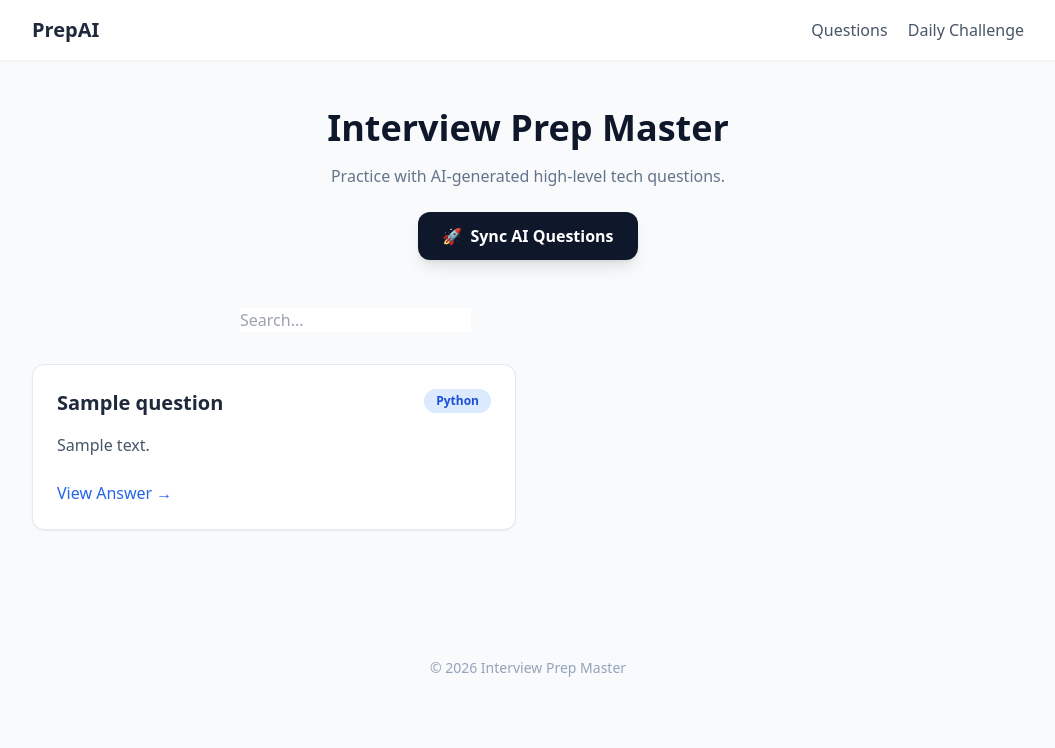
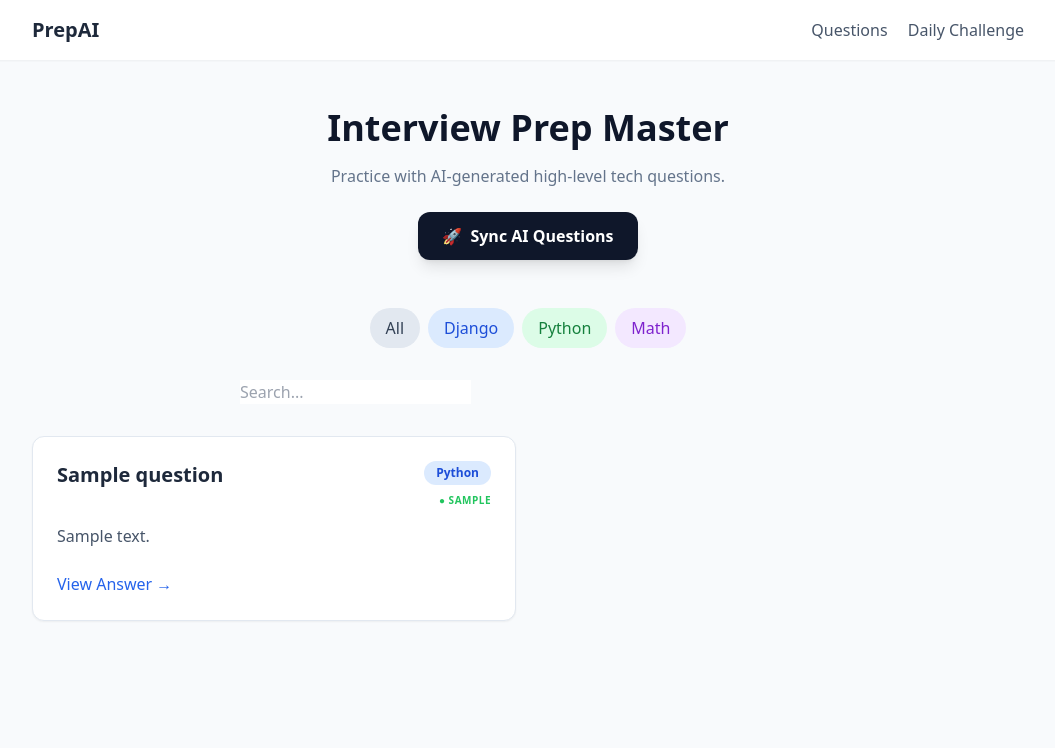
Before and after one commit to Shannnnn/interview-prep-tool, a Django app: page / in a window 1280 px wide. Shown: the top 748 px of the page, without its empty margins (112-1167 px from the left). Before the commit the page ends 677 px from the top, so only its background shows below. Run offline with Django 4.2, Linux system fonts and the light colour scheme; tables that the repository leaves empty hold one stand-in row (values such as "Sample post"); some libraries are stand-ins or nearby versions.

Commit message:
feat: complete v1 of Interview Prep Master with AI difficulty levels and HTMX filters

```diff
--- a/questions/models.py
+++ b/questions/models.py
@@ -10,6 +10,7 @@ class Question(models.Model):
     category = models.CharField(max_length=50, choices=STACK_CHOICES)
     body = models.TextField()
     answer = models.TextField()
+    difficulty = models.CharField(max_length=10, default='Mid')
 
     def __str__(self):
         return f"{self.title} ({self.get_category_display()})"
--- a/questions/templates/questions/partials/question_items.html
+++ b/questions/templates/questions/partials/question_items.html
@@ -2,9 +2,14 @@
 <div class="bg-white p-6 rounded-xl shadow-sm border border-slate-200 hover:shadow-md transition-shadow">
     <div class="flex justify-between items-start mb-4">
         <h2 class="text-xl font-bold text-slate-800">{{ question.title }}</h2>
-        <span class="px-3 py-1 bg-blue-100 text-blue-700 text-xs font-semibold rounded-full">
-            {{ question.get_category_display }}
-        </span>
+        <div class="flex flex-col items-end gap-2">
+            <span class="px-3 py-1 bg-blue-100 text-blue-700 text-xs font-semibold rounded-full">
+                {{ question.get_category_display }}
+            </span>
+            <span class="text-[10px] uppercase tracking-wider font-bold {% if question.difficulty == 'Senior' %}text-red-500{% elif question.difficulty == 'Mid' %}text-orange-500{% else %}text-green-500{% endif %}">
+                ● {{ question.difficulty }}
+            </span>
+        </div>
     </div>
 
     <p class="text-slate-600 mb-6">{{ question.body }}</p>
--- a/questions/templates/questions/question_list.html
+++ b/questions/templates/questions/question_list.html
@@ -16,6 +16,13 @@
         </button>
     </header>
 
+    <div class="flex flex-wrap justify-center gap-2 mb-8">
+    <button hx-get="{% url 'question_list' %}" hx-target="#question-results" class="px-4 py-2 rounded-full bg-slate-200 text-slate-700 hover:bg-slate-300 transition">All</button>
+    <button hx-get="{% url 'question_list' %}?category=DJ" hx-target="#question-results" class="px-4 py-2 rounded-full bg-blue-100 text-blue-700 hover:bg-blue-200 transition">Django</button>
+    <button hx-get="{% url 'question_list' %}?category=PY" hx-target="#question-results" class="px-4 py-2 rounded-full bg-green-100 text-green-700 hover:bg-green-200 transition">Python</button>
+    <button hx-get="{% url 'question_list' %}?category=MA" hx-target="#question-results" class="px-4 py-2 rounded-full bg-purple-100 text-purple-700 hover:bg-purple-200 transition">Math</button>
+    </div>
+
     <div class="mb-8 max-w-xl mx-auto">
         <div class="relative">
             <input type="text"
--- a/questions/views.py
+++ b/questions/views.py
@@ -7,12 +7,16 @@ from .models import Question
 # 1. The original list view for your homepage
 def question_list(request):
     search_text = request.GET.get('search', '')
+    category_filter = request.GET.get('category', '') # Get category from URL
+
     questions = Question.objects.all()
 
     if search_text:
         questions = questions.filter(title__icontains=search_text)
 
-    # Check if the request is coming from HTMX
+    if category_filter:
+        questions = questions.filter(category=category_filter)
+
     if request.headers.get('HX-Request'):
         return render(request, 'questions/partials/question_items.html', {'questions': questions})
 
```
Also changed, not shown: questions/management/commands/fetch_questions.py (+7 -5 lines), questions/migrations/0003_question_difficulty.py (added).
